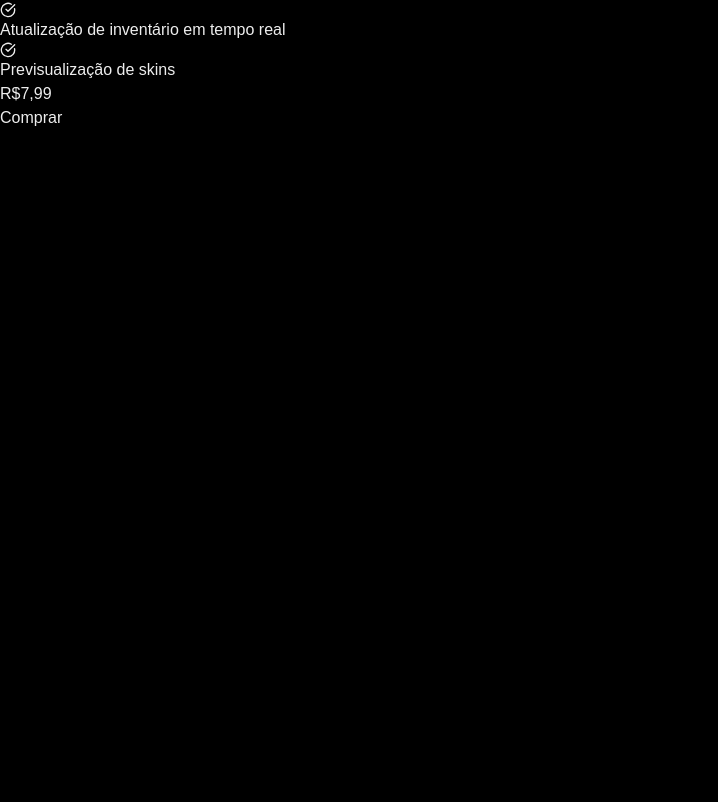
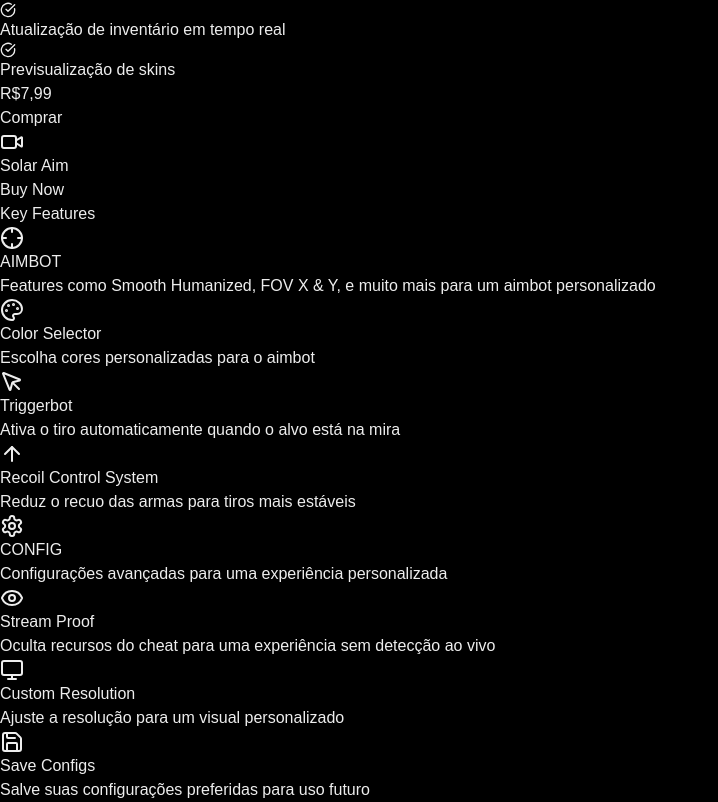
Before and after one commit to Faccin27/solarhub, a Next.js app: page / in a window 1280 px wide. Shown: the part 1618-2420 px from the top of the page, without its empty margins (0-718 px from the left). Before the commit the page ends 1748 px from the top, so only its background shows below. Built offline with nearby package versions, Linux system fonts and the light colour scheme.

Commit message:
feat: created showcase section

```diff
--- a/src/app/page.tsx
+++ b/src/app/page.tsx
@@ -1,11 +1,13 @@
 import Hero from '@/components/Hero'
 import Pricing from '@/components/Pricing'
+import Showcase from '@/components/Showcase'
 
 export default function Home() {
   return (
     <div className="min-h-screen bg-gradient-to-br from-black via-black to-yellow-300/30 overflow-hidden">
       <Hero />
       <Pricing />
+      <Showcase />
     </div>
   );
 }
--- /dev/null
+++ b/src/components/Showcase.tsx
@@ -0,0 +1,101 @@
+"use client"
+
+import { Crosshair, Palette, MousePointer, Target, ArrowUp, Settings, Eye, Monitor, Save, Video } from "lucide-react"
+
+import type React from "react"
+
+export default function VideoShowcase() {
+  const features = [
+    {
+      icon: Crosshair,
+      title: "AIMBOT",
+      description: "Features como Smooth Humanized, FOV X & Y, e muito mais para um aimbot personalizado",
+    },
+    {
+      icon: Palette,
+      title: "Color Selector",
+      description: "Escolha cores personalizadas para o aimbot",
+    },
+    {
+      icon: MousePointer,
+      title: "Triggerbot",
+      description: "Ativa o tiro automaticamente quando o alvo está na mira",
+    },
+    {
+      icon: ArrowUp,
+      title: "Recoil Control System",
+      description: "Reduz o recuo das armas para tiros mais estáveis",
+    },
+    {
+      icon: Settings,
+      title: "CONFIG",
+      description: "Configurações avançadas para uma experiência personalizada",
+    },
+    {
+      icon: Eye,
+      title: "Stream Proof",
+      description: "Oculta recursos do cheat para uma experiência sem detecção ao vivo",
+    },
+    {
+      icon: Monitor,
+      title: "Custom Resolution",
+      description: "Ajuste a resolução para um visual personalizado",
+    },
+    {
+      icon: Save,
+      title: "Save Configs",
+      description: "Salve suas configurações preferidas para uso futuro",
+    },
+  ]
+
+  return (
+    <div className="grid lg:grid-cols-2 gap-8 p-6 max-w-7xl mx-auto">
+      {/* Left column - Video and title */}
+      <div>
+        <div className="relative aspect-video bg-zinc-900 rounded-lg overflow-hidden mb-4">
+          <div className="absolute inset-0 flex items-center justify-center">
+            <Video className="w-12 h-12 text-zinc-600" />
+          </div>
+        </div>
+        <div className="flex items-center justify-between">
+          <h2 className="text-2xl font-bold">Solar Aim</h2>
+          <button className="px-6 py-2 bg-orange-400 text-black font-bold rounded-lg hover:bg-orange-500 transition-colors">
+            Buy Now
+          </button>
+        </div>
+      </div>
+
+      {/* Right column - Features list */}
+      <div className="space-y-6">
+        <h3 className="text-xl font-semibold mb-4">Key Features</h3>
+        <div className="grid grid-cols-1 sm:grid-cols-2 gap-6">
+          {features.map((feature, index) => (
+            <FeatureItem key={index} icon={feature.icon} title={feature.title} description={feature.description} />
+          ))}
+        </div>
+      </div>
+    </div>
+  )
+}
+
+function FeatureItem({
+  icon: Icon,
+  title,
+  description,
+}: {
+  icon: React.ElementType
+  title: string
+  description: string
+}) {
+  return (
+    <div className="flex items-start gap-4">
+      <div className="p-2 rounded-lg bg-zinc-800 flex-shrink-0">
+        <Icon className="w-5 h-5 text-orange-400" />
+      </div>
+      <div>
+        <h4 className="font-semibold mb-1">{title}</h4>
+        <p className="text-sm text-zinc-400">{description}</p>
+      </div>
+    </div>
+  )
+}
```
